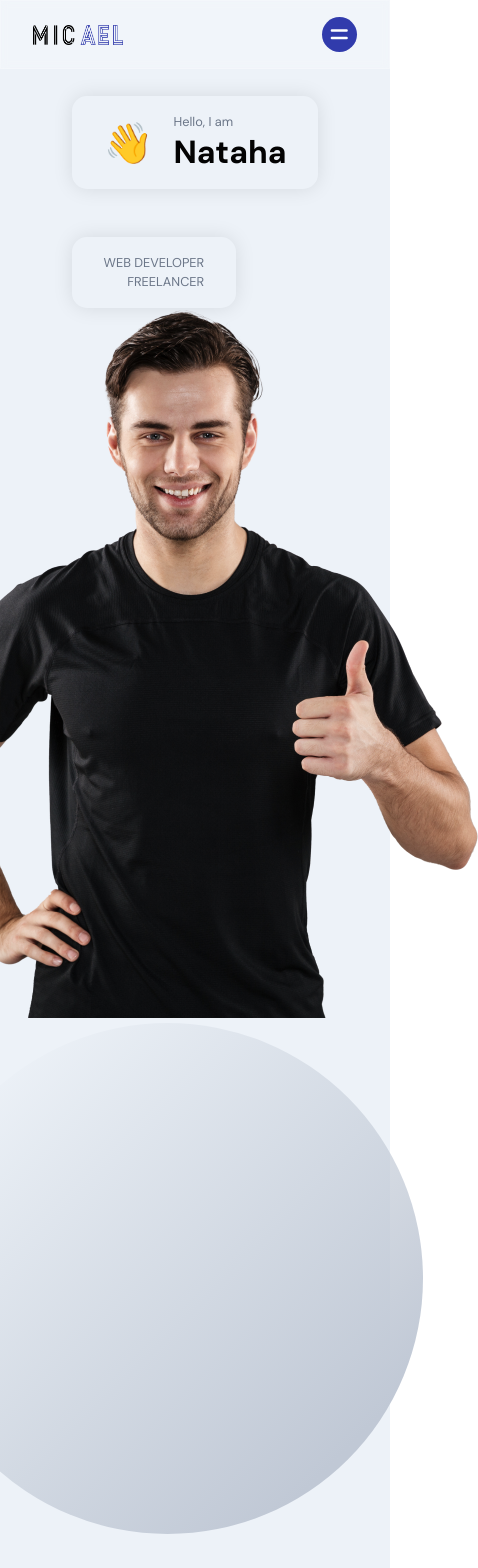
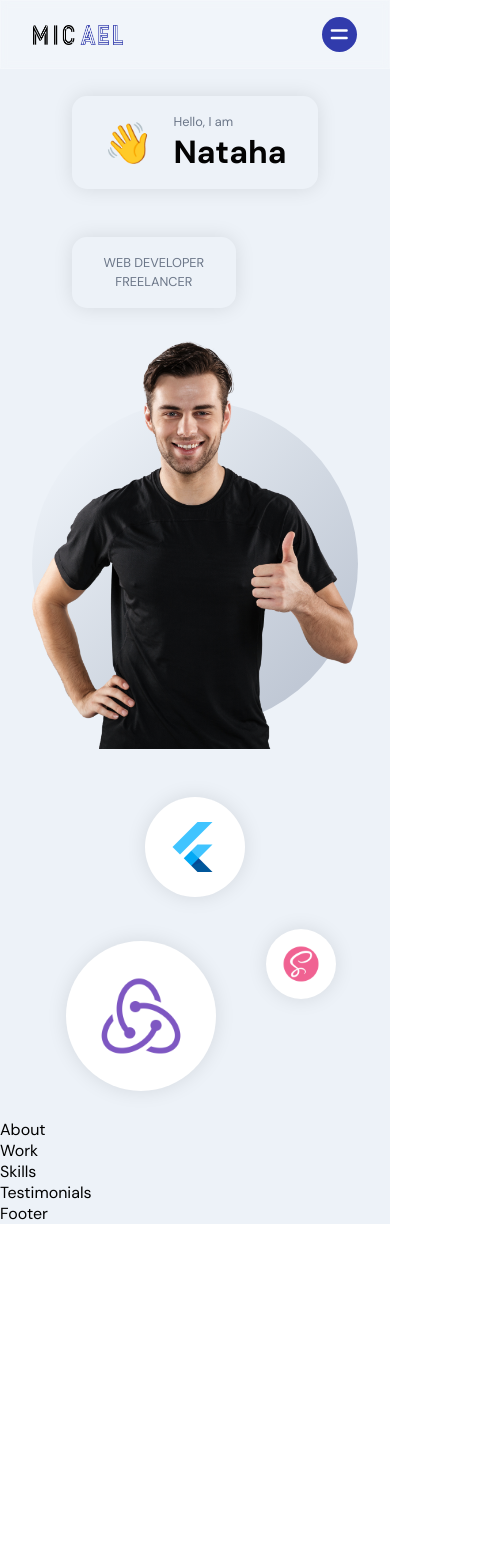
Before and after one commit to Natasha-A/portfolio, a React (Create React App) app in the folder frontend_react/: page / in a window 390 px wide. Shown: the top 1568 px of the page, 478 px wide, since content can reach past the window. After the commit the page ends 1224 px from the top, so only its background shows below. Built offline with nearby package versions, Linux system fonts and the light colour scheme.

Commit message:
complete header component and add responsiveness

```diff
--- a/frontend_react/src/container/Header/Header.scss
+++ b/frontend_react/src/container/Header/Header.scss
@@ -71,7 +71,7 @@
     p {
       width: 100%;
       text-transform: uppercase;
-      text-align: right;
+      text-align: center;
     }
   }
 
@@ -89,6 +89,99 @@
   }
 }
 
-.app_header-circle {
+.app__header-circles {
+  flex: 0.75;
+  display: flex;
+  flex-direction: column;
+  justify-content: space-evenly;
+  align-items: flex-start;
+  height: 100%;
+  margin-left: 1rem;
 
+  div {
+    width: 100px;
+    height: 100px;
+    border-radius: 50%;
+    background-color: var(--white-color);
+    box-shadow: 0 0 20px rgba(0, 0, 0, 0.1);
+  }
+
+  img {
+    width: 60%;
+    height: 60;
+  }
+
+  div:nth-child(1) {
+    width: 100px;
+    height: 100px;
+  }
+
+  div:nth-child(2) {
+    margin: 1.75rem;
+    width: 150px;
+    height: 150px;
+  }
+
+  div:nth-child(3) {
+    width: 70px;
+    height: 70px;
+  }
+
+  @media screen and (min-width:2000px) {
+    div:nth-child(1) {
+      width: 400px;
+      height: 400px;
+    }
+
+    div:nth-child(2) {
+      width: 170px;
+      height: 170px;
+    }
+
+    div:nth-child(3) {
+      width: 200px;
+      height: 200px;
+    }
+  }
+
+  @media screen and (max-width:1200px) {
+    width: 100%;
+    flex-direction: row;
+    flex-wrap: wrap;
+    margin-left: 0;
+
+    div {
+      margin: 1rem;
+    }
+  }
 }
+
+.app__header-img {
+  flex: 1;
+  height: 100%;
+
+  display: flex;
+  justify-content: flex-end;
+  align-items: flex-end;
+  position: relative;
+
+  img {
+    width: 100%;
+    object-fit: contain;
+    z-index: 1;
+  }
+
+  .overlay_circle {
+    position: absolute;
+    left: 0;
+    right: 0;
+    bottom: 0;
+    z-index: 0;
+    width: 100%;
+    height: 90%;
+  }
+
+  @media screen and (max-width:1200px) {
+    margin: 2rem 0;
+  }
+}
```
